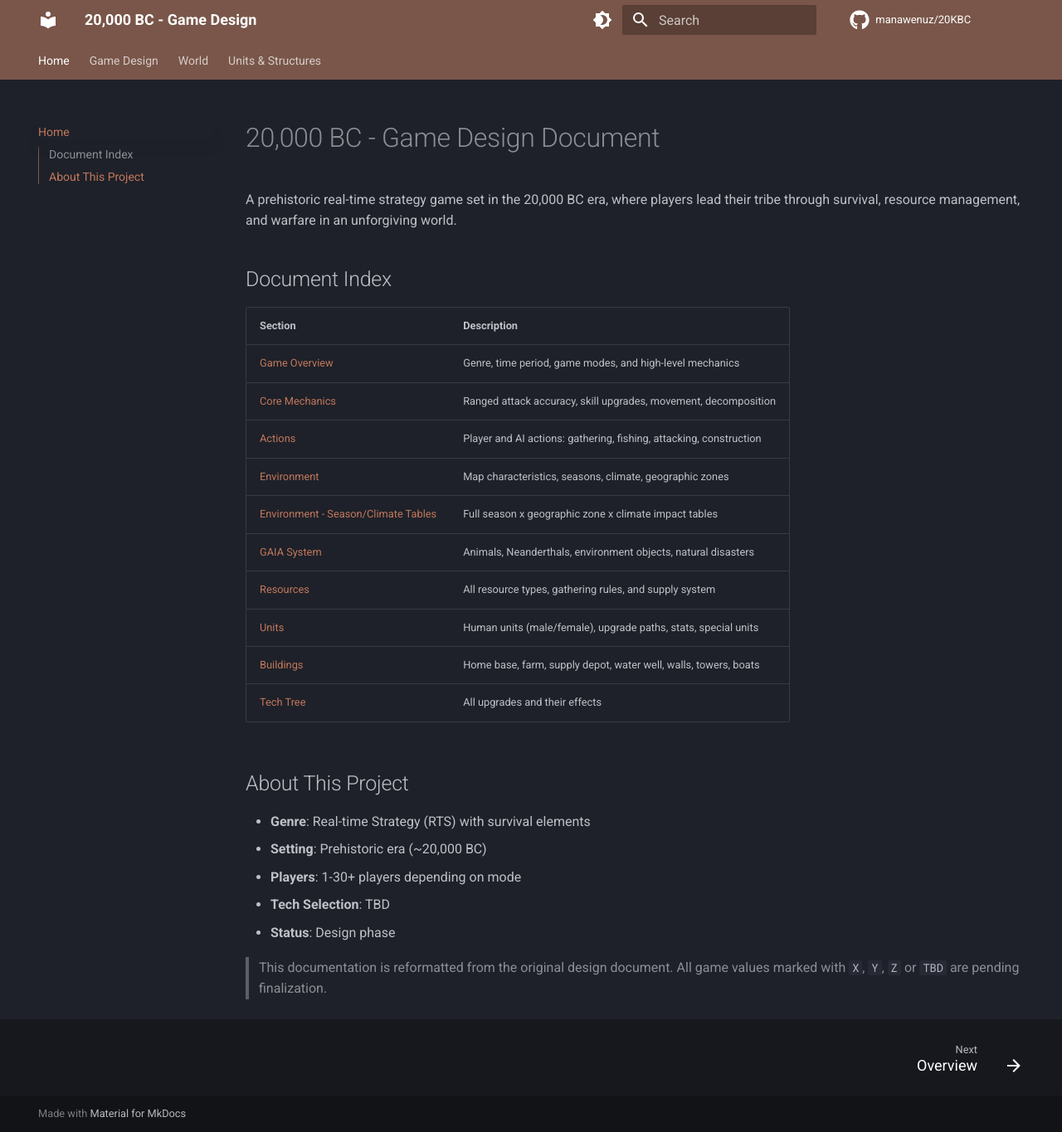
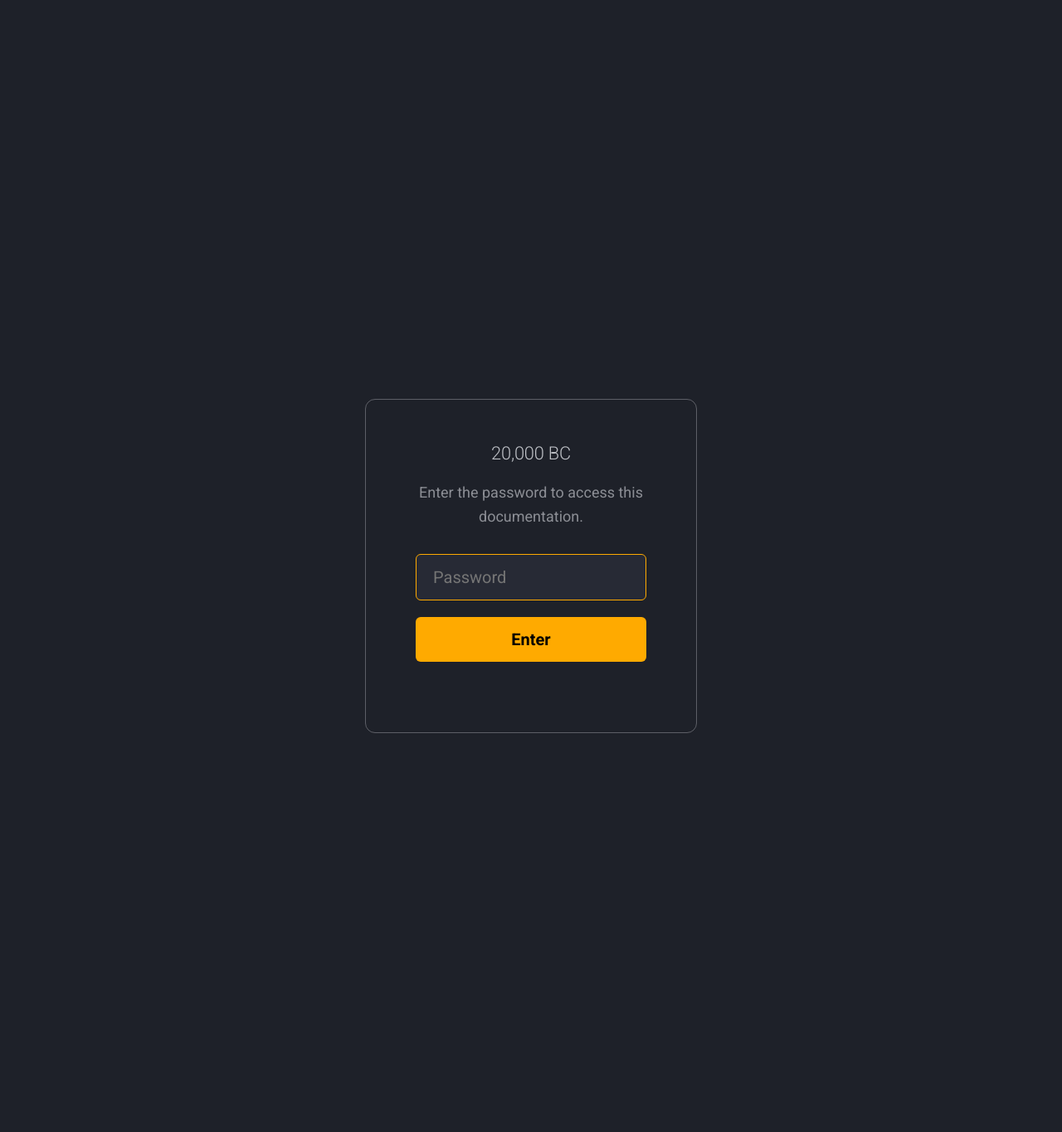
Before and after one commit to manawenuz/20KBC, an MkDocs documentation site: the page built from docs/index.md, in a window 1280 px wide and 1365 px high. Shown: the whole window at 83% size. Built offline with MkDocs 1.6.1 and Material for MkDocs 9.7.7, drawn with Linux system fonts in a browser that asks for light colours; comment, search, counter and statistics services are not loaded.

Commit message:
Fix password gate: use inline CSS + correct template blocks
Content is hidden by inline CSS in <head> (no flash), gate uses
block extrahead and block announce which actually exist in Material.

Co-Authored-By: Claude Opus 4.6 (1M context) <noreply@anthropic.com>

```diff
--- /dev/null
+++ b/docs/stylesheets/extra.css
@@ -0,0 +1,100 @@
+/* Hide ALL site content by default - CSS loads before DOM renders */
+.md-header,
+.md-main,
+.md-footer,
+.md-sidebar,
+.md-tabs {
+  display: none !important;
+}
+
+/* Only show when authenticated class is on body */
+body.authenticated .md-header,
+body.authenticated .md-main,
+body.authenticated .md-footer,
+body.authenticated .md-sidebar,
+body.authenticated .md-tabs {
+  display: initial !important;
+}
+
+/* Undo display:initial for flex containers that need flex */
+body.authenticated .md-header {
+  display: flex !important;
+}
+
+/* Password gate styling */
+#password-gate {
+  position: fixed;
+  top: 0;
+  left: 0;
+  width: 100%;
+  height: 100%;
+  background: var(--md-default-bg-color, #1e1e1e);
+  z-index: 9999;
+  display: flex;
+  align-items: center;
+  justify-content: center;
+}
+
+body.authenticated #password-gate {
+  display: none !important;
+}
+
+#password-gate .gate-box {
+  text-align: center;
+  padding: 2.5rem 3rem;
+  border-radius: 12px;
+  border: 1px solid var(--md-default-fg-color--lighter, #444);
+  max-width: 400px;
+  width: 90%;
+}
+
+#password-gate h2 {
+  margin: 0 0 0.25rem 0;
+  color: var(--md-default-fg-color, #fff);
+}
+
+#password-gate p {
+  color: var(--md-default-fg-color--light, #aaa);
+  margin-bottom: 1.5rem;
+  font-size: 0.9rem;
+}
+
+#password-gate input[type="password"] {
+  width: 100%;
+  padding: 0.75rem 1rem;
+  border: 1px solid var(--md-default-fg-color--lighter, #444);
+  border-radius: 6px;
+  background: var(--md-code-bg-color, #2d2d2d);
+  color: var(--md-default-fg-color, #fff);
+  font-size: 1rem;
+  margin-bottom: 1rem;
+  box-sizing: border-box;
+}
+
+#password-gate input[type="password"]:focus {
+  outline: none;
+  border-color: var(--md-accent-fg-color, #ffa000);
+}
+
+#password-gate button {
+  width: 100%;
+  padding: 0.75rem;
+  border: none;
+  border-radius: 6px;
+  background: var(--md-accent-fg-color, #ffa000);
+  color: #000;
+  font-size: 1rem;
+  font-weight: 600;
+  cursor: pointer;
+}
+
+#password-gate button:hover {
+  opacity: 0.9;
+}
+
+#password-gate .error {
+  color: #ef5350;
+  margin-top: 0.75rem;
+  font-size: 0.85rem;
+  min-height: 1.2em;
+}
--- a/mkdocs.yml
+++ b/mkdocs.yml
@@ -25,6 +25,7 @@ theme:
     - toc.integrate
     - search.suggest
     - content.tabs.link
+  custom_dir: overrides
   icon:
     repo: fontawesome/brands/github
 
@@ -59,4 +60,7 @@ markdown_extensions:
   - attr_list
   - md_in_html
 
+extra_css:
+  - stylesheets/extra.css
+
 docs_dir: docs
--- /dev/null
+++ b/overrides/main.html
@@ -0,0 +1,52 @@
+{% extends "base.html" %}
+
+{% block extrahead %}
+<style>
+  /* Inline critical CSS - hides content before external CSS loads */
+  .md-header,.md-main,.md-footer,.md-sidebar,.md-tabs{display:none!important}
+  body.authenticated .md-header,body.authenticated .md-main,body.authenticated .md-footer,body.authenticated .md-sidebar,body.authenticated .md-tabs{display:initial!important}
+  body.authenticated .md-header{display:flex!important}
+</style>
+{% endblock %}
+
+{% block announce %}
+<div id="password-gate">
+  <div class="gate-box">
+    <h2>20,000 BC</h2>
+    <p>Enter the password to access this documentation.</p>
+    <input type="password" id="gate-password" placeholder="Password" autofocus />
+    <button id="gate-submit">Enter</button>
+    <div class="error" id="gate-error"></div>
+  </div>
+</div>
+<script>
+// To change password: echo -n "newpass" | shasum -a 256
+// Current password: 20kbc2026
+(function(){
+  var H="235773a3b1d2087c7296c69e9847482e728ae4215beff65511d90339f077f64e";
+  var K="20kbc_auth";
+  function sha256(m){
+    return crypto.subtle.digest("SHA-256",new TextEncoder().encode(m))
+      .then(function(b){return Array.from(new Uint8Array(b)).map(function(x){return x.toString(16).padStart(2,"0")}).join("")});
+  }
+  function unlock(){
+    sessionStorage.setItem(K,"1");
+    document.body.classList.add("authenticated");
+  }
+  if(sessionStorage.getItem(K)==="1") unlock();
+  document.getElementById("gate-submit").addEventListener("click",function(){
+    sha256(document.getElementById("gate-password").value).then(function(h){
+      if(h===H){unlock()}
+      else{
+        document.getElementById("gate-error").textContent="Incorrect password.";
+        document.getElementById("gate-password").value="";
+        document.getElementById("gate-password").focus();
+      }
+    });
+  });
+  document.getElementById("gate-password").addEventListener("keydown",function(e){
+    if(e.key==="Enter") document.getElementById("gate-submit").click();
+  });
+})();
+</script>
+{% endblock %}
```
